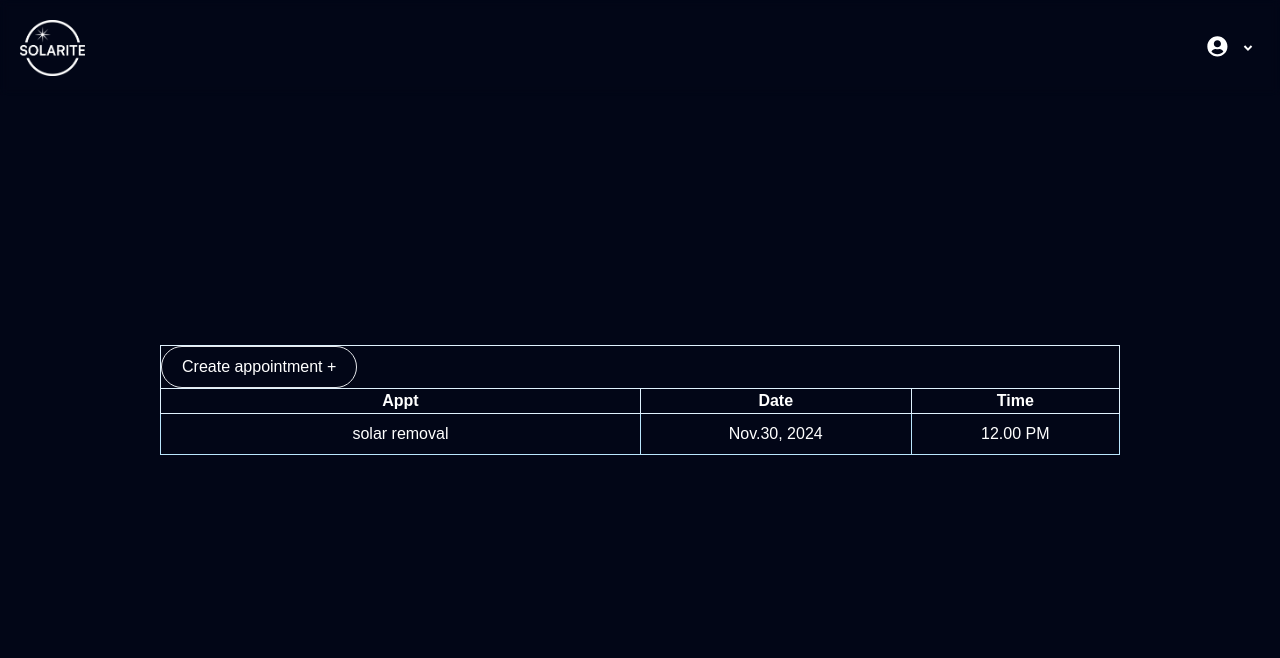
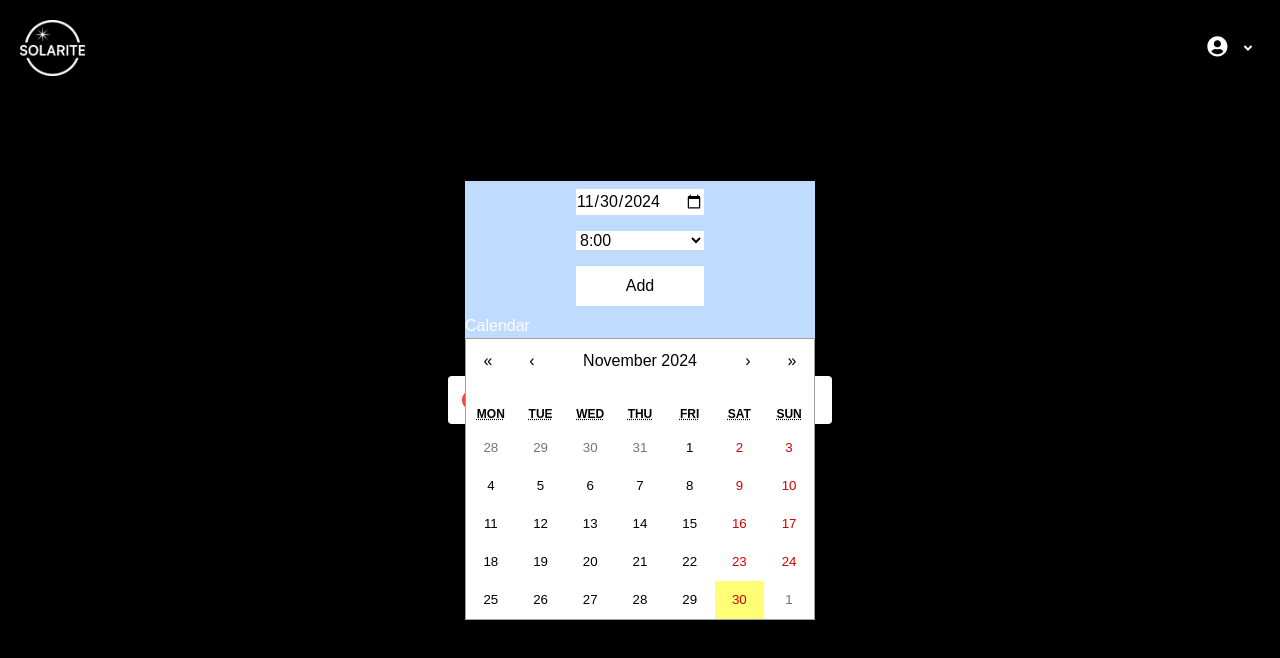
Before and after one commit to chingu-voyages/v52-tier2-team-25, a React (Vite) app in the folder solarite/: page /userPage in a window 1280 px wide. Shown: the top 658 px of the page. Built offline with nearby package versions, Linux system fonts and the light colour scheme; a web font is replaced by a local one.

Commit message:
added toast to the userpage

```diff
--- a/solarite/src/pages/UserPage/UserPage.jsx
+++ b/solarite/src/pages/UserPage/UserPage.jsx
@@ -1,18 +1,18 @@
-// import { AppointmentSetter } from "./ui/AppointmentSetter";
+import { AppointmentSetter } from "./ui/AppointmentSetter";
 import { HeadBar } from "./ui/Headbar";
-import { Table } from "./ui/Table";
-// import { Toast } from "./ui/Toast";
+import { Toast } from "./ui/Toast";
+import { useState } from "react";
 
 export function UserPage() {
+  const [toastMessage, setToastMessage] = useState(null)
   return (
-    <div className="bg-slate-950 h-screen relative">
+    <div className="bg-black h-screen relative">
       <div>
         <HeadBar />
       </div>
       <div id="content" className="flex items-center justify-center w-full h-full">
-        {/* <AppointmentSetter /> */}
-        {/* <Toast message="there was an error" /> */}
-        <Table />
+        <AppointmentSetter />
+        <Toast message={toastMessage} onClose={() => setToastMessage(null)}/>
       </div>
     </div>
   );
```
